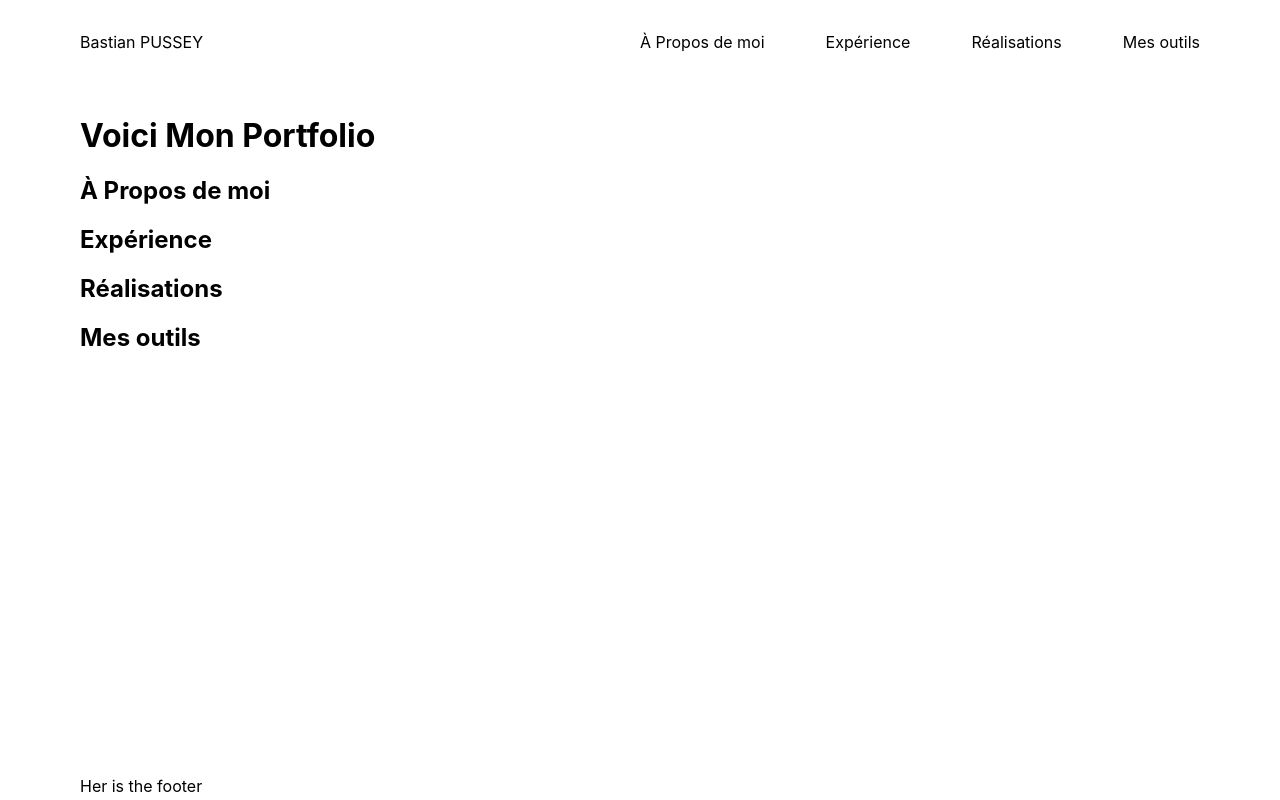
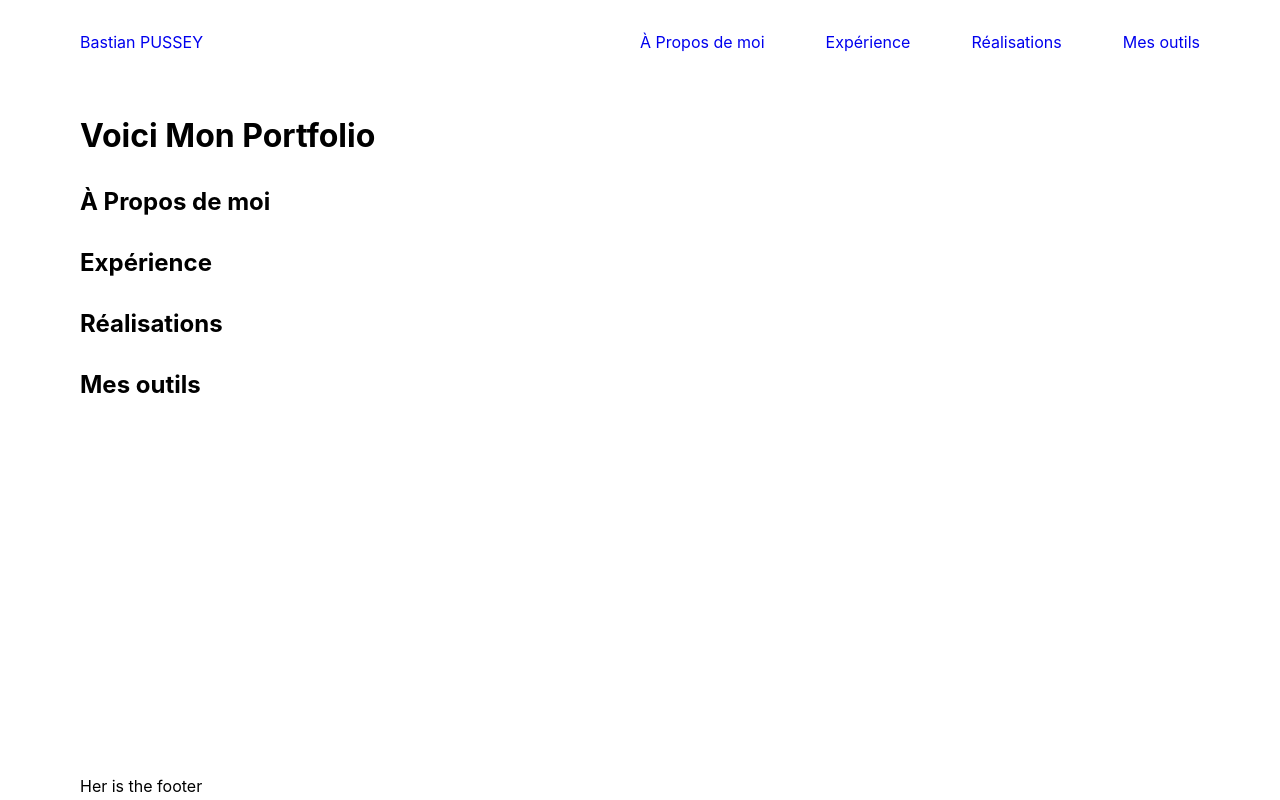
Before and after one commit to BastianGH/Portfolio, a React (Create React App) app in the folder frontend/: page / in a window 1280 px wide. Built offline with nearby package versions, Linux system fonts and the light colour scheme.

Commit message:
Mise en place du routing

```diff
--- a/frontend/src/Layout/Header/Header.js
+++ b/frontend/src/Layout/Header/Header.js
@@ -1,23 +1,23 @@
 import "./Header.css";
-import logo from "./logo.svg";
+import { NavLink } from "react-router-dom";
 
 function Header() {
   return (
     <header className="header">
-      <a to="/">Bastian PUSSEY</a>
+      <NavLink to="/">Bastian PUSSEY</NavLink>
       <nav className="header-nav">
         <ul className="header-nav-list">
           <li>
-            <a to="#about">À Propos de moi</a>
+            <NavLink to="about">À Propos de moi</NavLink>
           </li>
           <li>
-            <a to="#experience">Expérience</a>
+            <NavLink to="experience">Expérience</NavLink>
           </li>
           <li>
-            <a to="#realisations">Réalisations</a>
+            <NavLink to="realisations">Réalisations</NavLink>
           </li>
           <li>
-            <a to="#tools">Mes outils</a>
+            <NavLink to="tools">Mes outils</NavLink>
           </li>
         </ul>
       </nav>
--- a/frontend/src/Layout/Main/main.css
+++ /dev/null
@@ -1,38 +0,0 @@
-.App {
-  text-align: center;
-}
-
-.App-logo {
-  height: 40vmin;
-  pointer-events: none;
-}
-
-@media (prefers-reduced-motion: no-preference) {
-  .App-logo {
-    animation: App-logo-spin infinite 20s linear;
-  }
-}
-
-.App-header {
-  background-color: #282c34;
-  min-height: 100vh;
-  display: flex;
-  flex-direction: column;
-  align-items: center;
-  justify-content: center;
-  font-size: calc(10px + 2vmin);
-  color: white;
-}
-
-.App-link {
-  color: #61dafb;
-}
-
-@keyframes App-logo-spin {
-  from {
-    transform: rotate(0deg);
-  }
-  to {
-    transform: rotate(360deg);
-  }
-}
--- a/frontend/src/index.js
+++ b/frontend/src/index.js
@@ -1,20 +1,25 @@
-import React from 'react';
-import ReactDOM from 'react-dom/client';
-import './index.css';
-import reportWebVitals from './reportWebVitals';
+import React from "react";
+import ReactDOM from "react-dom/client";
+import "./index.css";
+import reportWebVitals from "./reportWebVitals";
+import { BrowserRouter } from "react-router-dom";
+import Routing from "./routes";
 
-import Header from './Layout/Header/Header'
-import Main from './Layout/Main/main';
-import Footer from './Layout/Footer/Footer';
+import Header from "./Layout/Header/Header";
+import Footer from "./Layout/Footer/Footer";
 
-const root = ReactDOM.createRoot(document.getElementById('root'));
+const root = ReactDOM.createRoot(document.getElementById("root"));
 root.render(
   <React.StrictMode>
-    <Header />
-    <div id="container">
-      <Main />
-      <Footer />
-    </div>
+    <BrowserRouter>
+      <Header />
+      <div id="container">
+        <main>
+          <Routing />
+        </main>
+        <Footer />
+      </div>
+    </BrowserRouter>
   </React.StrictMode>
 );
 
--- /dev/null
+++ b/frontend/src/pages/Experience/Experience.js
@@ -0,0 +1,5 @@
+import React from "react";
+
+export const Experience = () => {
+  return <div>Here are the experiences</div>;
+};
--- a/frontend/src/Layout/Main/main.js
+++ b/frontend/src/pages/Home/Home.js
@@ -1,8 +1,8 @@
-import './main.css';
+import "./home.css";
 
-function Main() {
+export const Home = () => {
   return (
-    <main>
+    <div>
       <h1>Voici Mon Portfolio</h1>
       <section id="about">
         <h2>À Propos de moi</h2>
@@ -20,8 +20,6 @@ function Main() {
         <h2>Mes outils</h2>
         <div></div>
       </section>
-    </main>
+    </div>
   );
-}
-
-export default Main;
+};
--- /dev/null
+++ b/frontend/src/pages/Home/home.css
@@ -0,0 +1,3 @@
+section {
+  margin: 2rem 0;
+}
--- /dev/null
+++ b/frontend/src/pages/index.js
@@ -0,0 +1,2 @@
+export { Home } from "./Home/Home";
+export { Experience } from "./Experience/Experience";
--- /dev/null
+++ b/frontend/src/routes/index.js
@@ -0,0 +1,15 @@
+import { Routes, Route } from "react-router-dom";
+import { Home, Experience } from "../pages";
+
+function Routing() {
+  return (
+    <>
+      <Routes>
+        <Route path="/" element={<Home />} />
+        <Route path="/experience" element={<Experience />} />
+      </Routes>
+    </>
+  );
+}
+
+export default Routing;
```
Also changed, not shown: frontend/src/App/App.css (deleted, +0 -38 lines), frontend/src/App/App.js (deleted, +0 -25 lines), 1 other file (tests, documents, lock files or other folders).
